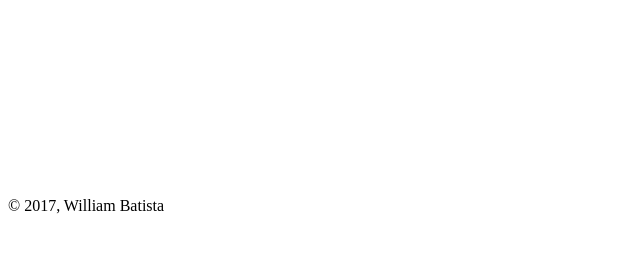
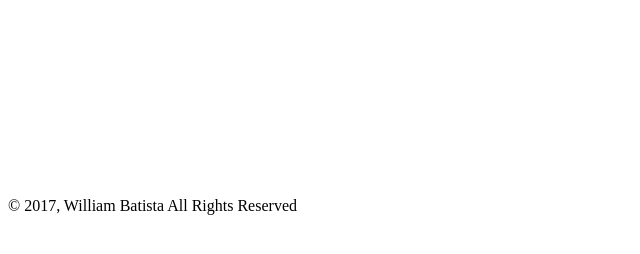
Before and after one commit to ninja25538/Project, a browser extension: page index.html in a window 1280 px wide. Shown: the whole page, without its empty margins (0-640 px from the left). Drawn offline with Linux system fonts and the light colour scheme.

Commit message:
Update index.html

```diff
--- a/index.html
+++ b/index.html
@@ -11,8 +11,8 @@
    <canvas id="canvas"></canvas>
     <h1 id="dialogue"> </h1>
 
+
   <script src="main.js"></script>
-     <body onload="myFunction()">
 
 
 
@@ -29,6 +29,8 @@ function showPage() {
   document.getElementById("loader").style.display = "none";
 }
 </script>
-<p id="Copyright">&copy; 2017, William Batista</p>
+
+       <body onload="myFunction()">
+<p id="Copyright">&copy; 2017, William Batista All Rights Reserved</p>
 </body>
 </html>
```
